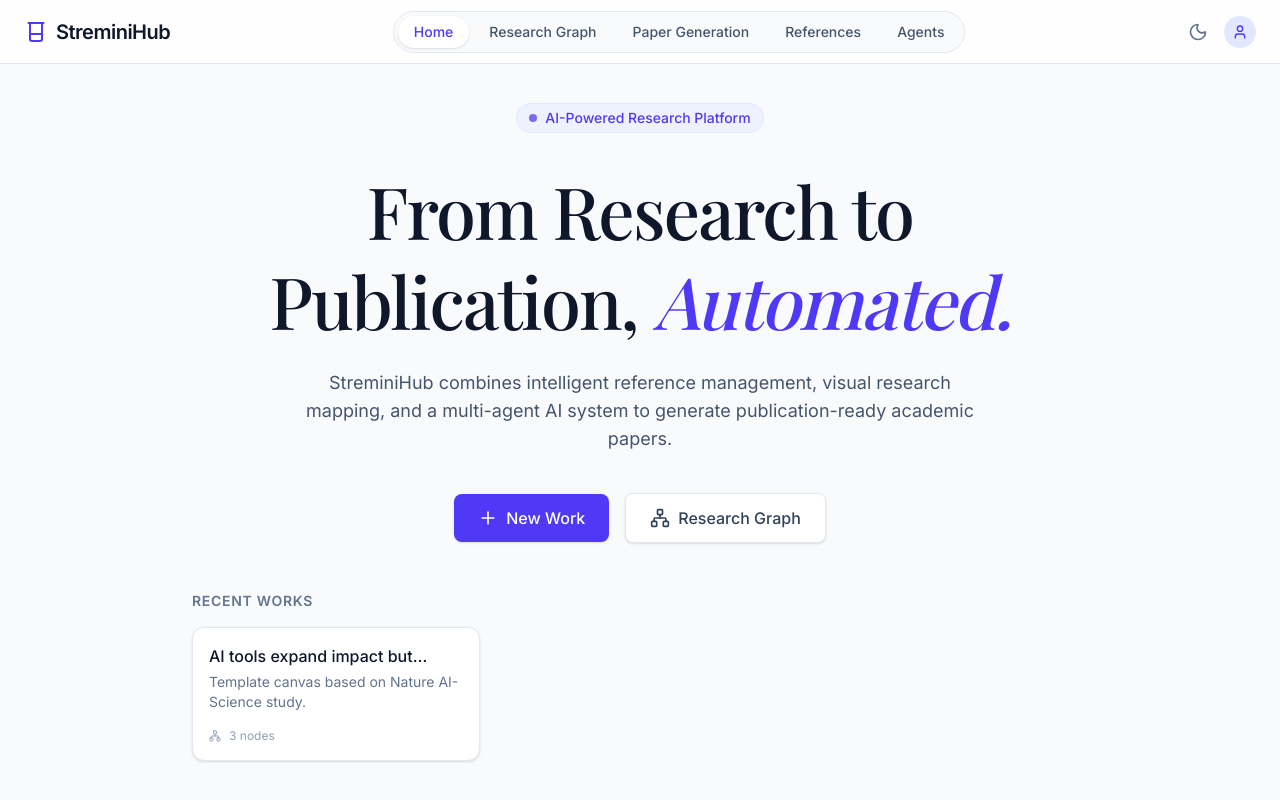
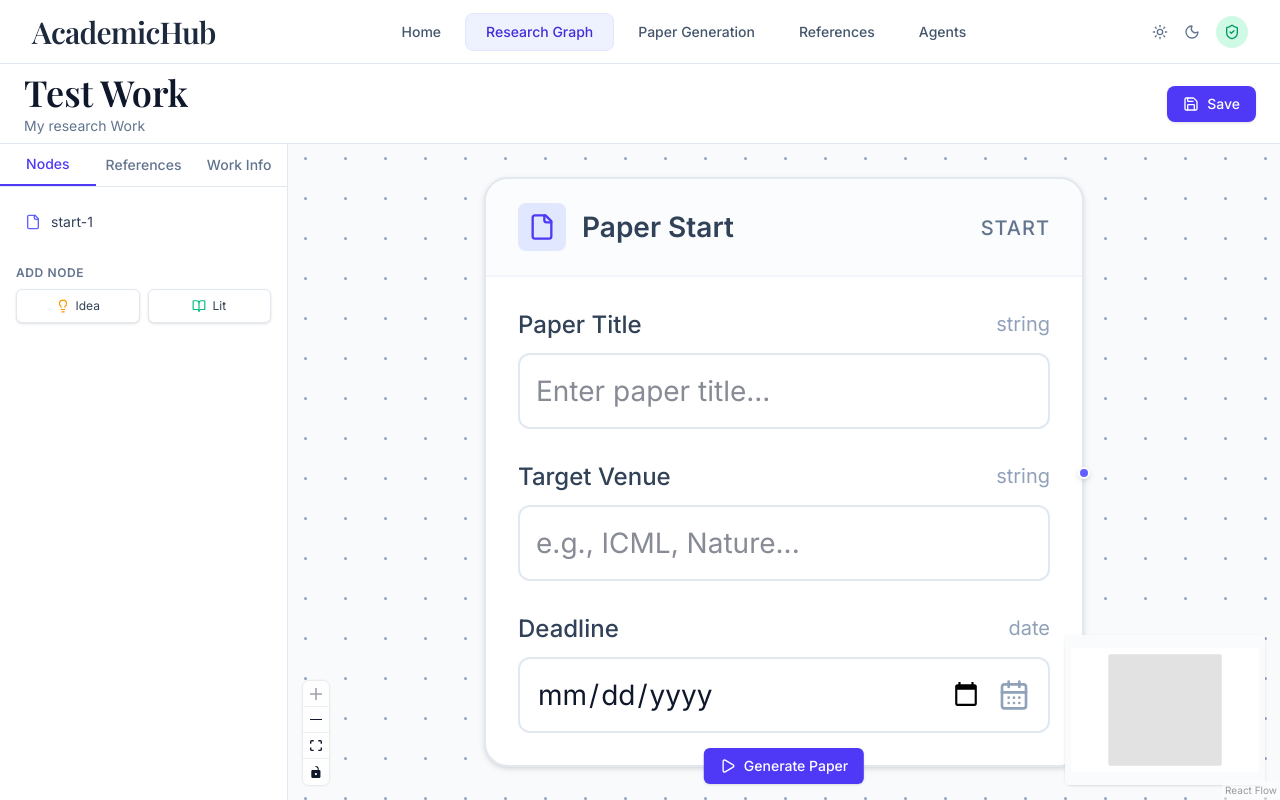
Before and after one commit to 983111/StreminiHub, a React (Vite) app: page / in a window 1280 px wide. Built offline with nearby package versions, Linux system fonts and the light colour scheme; a web font is replaced by a local one.

Commit message:
Match AcademicHub layout and default research-canvas experience

```diff
--- a/src/App.tsx
+++ b/src/App.tsx
@@ -8,7 +8,7 @@
 import { AppProvider } from './context/AppContext';
 
 export default function App() {
-  const [currentView, setCurrentView] = useState('home');
+  const [currentView, setCurrentView] = useState('graph');
 
   const renderView = () => {
     switch (currentView) {
@@ -23,7 +23,7 @@
 
   return (
     <AppProvider>
-      <div className="min-h-screen bg-slate-50 text-slate-900 font-sans">
+      <div className="min-h-screen bg-white text-slate-900 font-sans">
         <Navbar currentView={currentView} setView={setCurrentView} />
         <main className="pt-16">
           {renderView()}
--- a/src/components/Navbar.tsx
+++ b/src/components/Navbar.tsx
@@ -1,5 +1,5 @@
 import React from 'react';
-import { Beaker, Moon, User } from 'lucide-react';
+import { ShieldCheck, Moon, Sun } from 'lucide-react';
 
 interface NavbarProps {
   currentView: string;
@@ -16,18 +16,17 @@
   ];
 
   return (
-    <nav className="fixed top-0 w-full bg-white/80 backdrop-blur-md border-b border-slate-200 z-50 flex items-center justify-between px-6 h-16">
-      <div className="flex items-center gap-2 font-bold text-xl tracking-tight cursor-pointer" onClick={() => setView('home')}>
-        <Beaker className="w-6 h-6 text-indigo-600" />
-        <span>StreminiHub</span>
+    <nav className="fixed top-0 w-full bg-white/90 backdrop-blur-md border-b border-slate-200 z-50 flex items-center justify-between px-8 h-16">
+      <div className="flex items-center gap-2 font-bold text-3xl tracking-tight cursor-pointer font-serif" onClick={() => setView('home')}>
+        <span className="text-slate-800">AcademicHub</span>
       </div>
-      <div className="flex items-center gap-1 bg-slate-100/50 p-1 rounded-full border border-slate-200">
+      <div className="flex items-center gap-1">
         {navItems.map(item => (
           <button
             key={item.id}
             onClick={() => setView(item.id)}
-            className={`px-4 py-1.5 rounded-full text-sm font-medium transition-colors ${
-              currentView === item.id ? 'bg-white shadow-sm text-indigo-600' : 'text-slate-600 hover:text-slate-900'
+            className={`px-5 py-2 rounded-lg text-sm font-medium transition-colors ${
+              currentView === item.id ? 'bg-indigo-50 text-indigo-700 border border-indigo-100' : 'text-slate-600 hover:text-slate-900'
             }`}
           >
             {item.label}
@@ -35,9 +34,10 @@
         ))}
       </div>
       <div className="flex items-center gap-4">
-        <button className="text-slate-500 hover:text-slate-900"><Moon className="w-5 h-5" /></button>
-        <div className="w-8 h-8 bg-indigo-100 rounded-full flex items-center justify-center text-indigo-600 font-semibold">
-          <User className="w-4 h-4" />
+        <button className="text-slate-500 hover:text-slate-900"><Sun className="w-4 h-4" /></button>
+        <button className="text-slate-500 hover:text-slate-900"><Moon className="w-4 h-4" /></button>
+        <div className="w-8 h-8 bg-emerald-100 rounded-full flex items-center justify-center text-emerald-600 font-semibold">
+          <ShieldCheck className="w-4 h-4" />
         </div>
       </div>
     </nav>
--- a/src/components/ResearchGraph.tsx
+++ b/src/components/ResearchGraph.tsx
@@ -1,5 +1,5 @@
 import React, { useState, useCallback, useMemo } from 'react';
-import { File, Lightbulb, BookOpen, X, Plus, Settings2, Play, ChevronRight } from 'lucide-react';
+import { File, Lightbulb, BookOpen, X, Settings2, Play, Save, CalendarDays } from 'lucide-react';
 import { useAppContext } from '../context/AppContext';
 import {
   ReactFlow,
@@ -70,6 +70,21 @@
             value={data.venue || ''}
             onChange={(e) => updateNodeData(id, { venue: e.target.value })}
           />
+        </div>
+        <div>
+          <label className="flex items-center justify-between text-xs font-medium text-slate-700 mb-1.5">
+            <span>Deadline</span>
+            <span className="text-[10px] text-slate-400 font-normal">date</span>
+          </label>
+          <div className="relative">
+            <input
+              type="date"
+              className="w-full text-sm border border-slate-200 rounded-md p-2 pr-8 focus:ring-1 focus:ring-indigo-500 focus:border-indigo-500 outline-none"
+              value={data.deadline || ''}
+              onChange={(e) => updateNodeData(id, { deadline: e.target.value })}
+            />
+            <CalendarDays className="w-4 h-4 text-slate-400 absolute right-2.5 top-1/2 -translate-y-1/2 pointer-events-none" />
+          </div>
         </div>
       </div>
       <CustomHandle type="source" position={Position.Right} className="!bg-indigo-500 !border-white" />
@@ -213,16 +228,23 @@
   }
 
   return (
-    <div className="flex h-[calc(100vh-4rem)]">
+    <div className="flex flex-col h-[calc(100vh-4rem)]">
+      <div className="h-20 border-b border-slate-200 bg-white px-6 flex items-center justify-between">
+        <div>
+          <h1 className="text-4xl font-serif font-semibold text-slate-900">{activeWork.title || 'Test Work'}</h1>
+          <p className="text-slate-500 mt-1 text-sm">My research Work</p>
+        </div>
+        <button onClick={handleSave} className="px-4 py-2 bg-indigo-600 text-white rounded-lg text-sm font-medium shadow-sm hover:bg-indigo-700 transition-colors flex items-center gap-2">
+          <Save className="w-4 h-4" /> Save
+        </button>
+      </div>
+      <div className="flex flex-1">
       {/* Sidebar */}
-      <div className="w-64 border-r border-slate-200 bg-white flex flex-col z-10">
-        <div className="p-4 border-b border-slate-200">
-          <h2 className="font-semibold text-slate-900 line-clamp-1">{activeWork.title}</h2>
-          <p className="text-xs text-slate-500 mt-0.5">My research Work</p>
-        </div>
+      <div className="w-72 border-r border-slate-200 bg-white flex flex-col z-10">
         <div className="flex border-b border-slate-200 text-sm">
           <button className="flex-1 py-2.5 border-b-2 border-indigo-600 text-indigo-600 font-medium">Nodes</button>
           <button className="flex-1 py-2.5 text-slate-500 hover:text-slate-900 font-medium">References</button>
+          <button className="flex-1 py-2.5 text-slate-500 hover:text-slate-900 font-medium">Work Info</button>
         </div>
         <div className="flex-1 p-4 overflow-y-auto">
           <div className="space-y-1.5">
@@ -251,10 +273,7 @@
 
       {/* Canvas */}
       <div className="flex-1 relative bg-slate-50">
-        <div className="absolute top-4 right-4 flex gap-2 z-10">
-           <button onClick={handleSave} className="px-4 py-2 bg-white border border-slate-200 rounded-md text-sm font-medium shadow-sm hover:bg-slate-50 text-slate-700 transition-colors">
-             Save Graph
-           </button>
+        <div className="absolute bottom-4 left-1/2 -translate-x-1/2 flex gap-2 z-10">
            <button onClick={() => setShowGenModal(true)} className="px-4 py-2 bg-indigo-600 text-white rounded-md text-sm font-medium shadow-sm hover:bg-indigo-700 transition-colors flex items-center gap-2">
              <Play className="w-4 h-4" /> Generate Paper
            </button>
@@ -274,6 +293,7 @@
           <Controls className="bg-white border-slate-200 shadow-sm rounded-md overflow-hidden" />
           <MiniMap className="bg-white border-slate-200 shadow-sm rounded-md" maskColor="rgba(248, 250, 252, 0.8)" />
         </ReactFlow>
+      </div>
       </div>
 
       {/* Generate Modal */}
--- a/src/context/AppContext.tsx
+++ b/src/context/AppContext.tsx
@@ -649,17 +649,12 @@
   const [works, setWorks] = useState<Work[]>([
     {
       id: '1',
-      title: 'AI tools expand impact but contract focus',
-      description: 'Template canvas based on Nature AI-Science study.',
+      title: 'Test Work',
+      description: 'My research Work',
       nodes: [
-        { id: 'start-1', type: 'startNode', position: { x: 100, y: 100 }, data: { title: 'AI tools expand impact but contract focus', venue: 'Nature' } },
-        { id: 'idea-1', type: 'ideaNode', position: { x: 500, y: 150 }, data: { body: 'AI tools have a dual effect on scientific research: they expand citation reach but narrow topical focus.' } },
-        { id: 'lit-1', type: 'literatureNode', position: { x: 500, y: 350 }, data: { title: 'Large-scale Bibliometric Analysis', file: 'dataset.csv' } },
+        { id: 'start-1', type: 'startNode', position: { x: 100, y: 100 }, data: { title: '', venue: '', deadline: '' } },
       ],
-      edges: [
-        { id: 'e1', source: 'start-1', target: 'idea-1', type: 'smoothstep' },
-        { id: 'e2', source: 'start-1', target: 'lit-1', type: 'smoothstep' },
-      ],
+      edges: [],
       generatedFiles: {},
     },
   ]);
```
